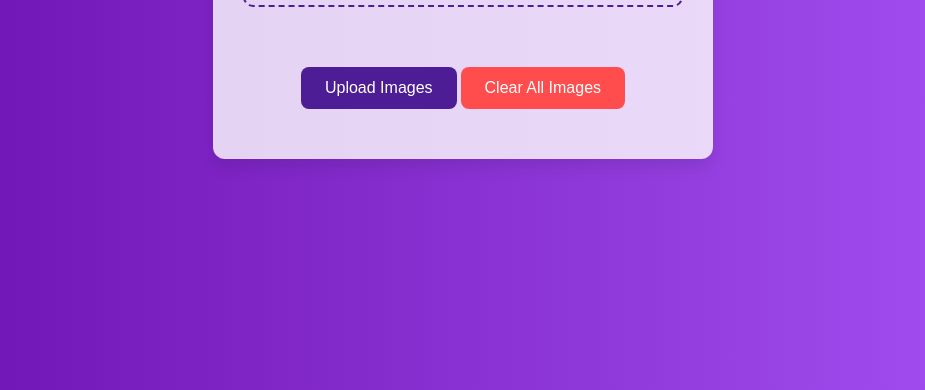
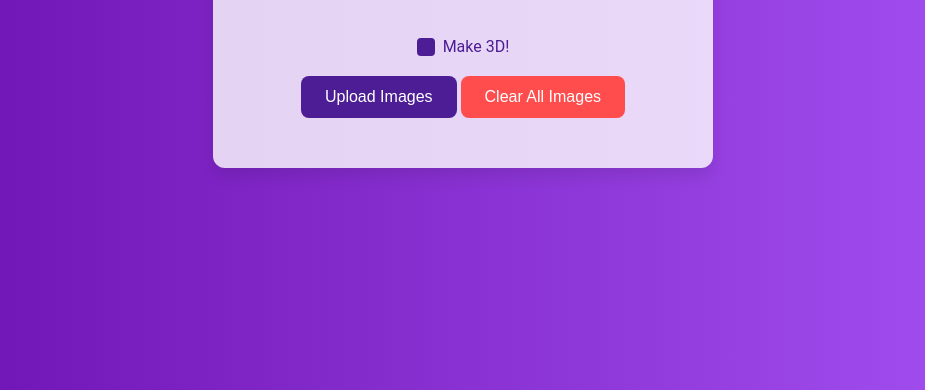
Before and after one commit to MosaicXR/MosaicXR.github.io, a plain HTML site: page index.html in a window 1280 px wide. Shown: the part 410-800 px from the top of the page, without its empty margins (177-1102 px from the left). Drawn offline with Linux system fonts and the light colour scheme.

Commit message:
make 3d optional

```diff
--- a/index.html
+++ b/index.html
@@ -26,6 +26,15 @@
       <!-- Preview of the selected images -->
       <div id="imagePreviewContainer"></div>
 
+      <!-- Custom checkbox to select 3D or regular upload -->
+      <div class="option">
+        <label class="custom-checkbox">
+          <input type="checkbox" id="stereoOption" checked />
+          <span class="checkmark"></span>
+          Make 3D!
+        </label>
+      </div>
+
       <!-- Button to upload the images -->
       <button id="uploadButton" class="upload-btn">Upload Images</button>
 
--- a/styles.css
+++ b/styles.css
@@ -7,7 +7,7 @@
 
 /* Body font and background */
 body {
-    font-family: 'Roboto', sans-serif; /* Updated to Roboto for a clean and modern look */
+  font-family: "Roboto", sans-serif; /* Updated to Roboto for a clean and modern look */
   background: linear-gradient(to right, #6a0dad, #a855f7);
   color: #fff;
   min-height: 100vh;
@@ -34,7 +34,7 @@ h1 {
   margin-bottom: 20px;
   font-size: 2.5rem; /* Increased font size for emphasis */
   color: #4c1d95;
-    font-family: 'Poppins', sans-serif; /* Poppins font for headings */
+  font-family: "Poppins", sans-serif; /* Poppins font for headings */
 }
 
 /* Upload area - drag and drop + click */
@@ -51,7 +51,7 @@ h1 {
   margin: 0;
   color: #6c6c6c;
   font-size: 1.2rem;
-    font-family: 'Roboto', sans-serif; /* Roboto font for text */
+  font-family: "Roboto", sans-serif; /* Roboto font for text */
 }
 
 .upload-area:hover {
@@ -64,7 +64,8 @@ h1 {
 }
 
 /* Button styling */
-.upload-btn, .clear-btn {
+.upload-btn,
+.clear-btn {
   background-color: #4c1d95;
   color: white;
   border: none;
@@ -76,12 +77,14 @@ h1 {
   margin-top: 20px;
 }
 
-.upload-btn:hover, .clear-btn:hover {
+.upload-btn:hover,
+.clear-btn:hover {
   background-color: #9c4aff;
   transform: scale(1.05);
 }
 
-.upload-btn:focus, .clear-btn:focus {
+.upload-btn:focus,
+.clear-btn:focus {
   outline: none;
 }
 
@@ -117,7 +120,7 @@ h1 {
 }
 
 #imagePreviewContainer img {
-    width: 90px;  /* Set fixed size for images */
+  width: 90px; /* Set fixed size for images */
   height: 90px; /* Set fixed size for images */
   object-fit: cover; /* Ensure the image covers the area without distortion */
   border-radius: 8px; /* Rounded corners */
@@ -129,6 +132,65 @@ h1 {
 #imagePreviewContainer img:hover {
   transform: scale(1.1); /* Zoom effect when hovering over the image */
   filter: brightness(1.2); /* Apply shine effect */
+}
+
+/* Custom checkbox container */
+.option {
+  margin-top: 20px;
+  display: flex;
+  align-items: center;
+  justify-content: center;
+  font-size: 1rem;
+  font-family: "Roboto", sans-serif;
+  color: #4c1d95;
+}
+
+.custom-checkbox {
+  display: flex;
+  align-items: center;
+  cursor: pointer;
+  user-select: none;
+  font-family: "Roboto", sans-serif;
+}
+
+/* Hide the default checkbox */
+.custom-checkbox input[type="checkbox"] {
+  position: absolute;
+  opacity: 0;
+  cursor: pointer;
+  height: 0;
+  width: 0;
+}
+
+/* Create a custom checkmark */
+.custom-checkbox .checkmark {
+  display: inline-block;
+  width: 18px;
+  height: 18px;
+  border: 2px solid #4c1d95;
+  border-radius: 4px;
+  background-color: white;
+  margin-right: 8px;
+  transition: background-color 0.2s, border-color 0.2s;
+}
+
+/* Style the checkmark when checked */
+.custom-checkbox input[type="checkbox"]:checked + .checkmark {
+  background-color: #4c1d95;
+  border-color: #4c1d95;
+}
+
+/* Add a tick mark when checked */
+.custom-checkbox input[type="checkbox"]:checked + .checkmark::after {
+  content: "";
+  position: absolute;
+  left: 5px;
+  top: 1px;
+  width: 5px;
+  height: 10px;
+  border: solid white;
+  border-width: 0 2px 2px 0;
+  transform: rotate(45deg);
 }
 
 /* Fade out effect and scatter effect */
@@ -156,19 +218,19 @@ h1 {
 #result {
   margin-top: 20px;
   font-size: 1.1rem;
-    font-family: 'Roboto', sans-serif; /* Default font for the result message */
+  font-family: "Roboto", sans-serif; /* Default font for the result message */
 }
 
 /* Success message styling */
 #result.success {
-    font-family: 'Poppins', sans-serif; /* Poppins font for success */
+  font-family: "Poppins", sans-serif; /* Poppins font for success */
   font-weight: 600; /* Bold weight for emphasis */
   color: #28a745; /* Green color for success */
 }
 
 /* Error message styling */
 #result.error {
-    font-family: 'Roboto', sans-serif; /* Roboto font for error */
+  font-family: "Roboto", sans-serif; /* Roboto font for error */
   font-weight: 500; /* Medium weight for readability */
   color: #dc3545; /* Red color for error */
 }
@@ -200,9 +262,13 @@ h1 {
 }
 
 @keyframes spin {
-    0% { transform: rotate(0deg); }
-    100% { transform: rotate(360deg); }
+  0% {
+    transform: rotate(0deg);
+  }
+  100% {
+    transform: rotate(360deg);
+  }
 }
 
 /* Google Fonts */
-@import url('https://fonts.googleapis.com/css2?family=Poppins:wght@400;600&family=Roboto:wght@400;500&display=swap');
+@import url("https://fonts.googleapis.com/css2?family=Poppins:wght@400;600&family=Roboto:wght@400;500&display=swap");
```
Also changed, not shown: index.js (+62 -58 lines). Lines whose indentation alone changed are shown as unchanged.
